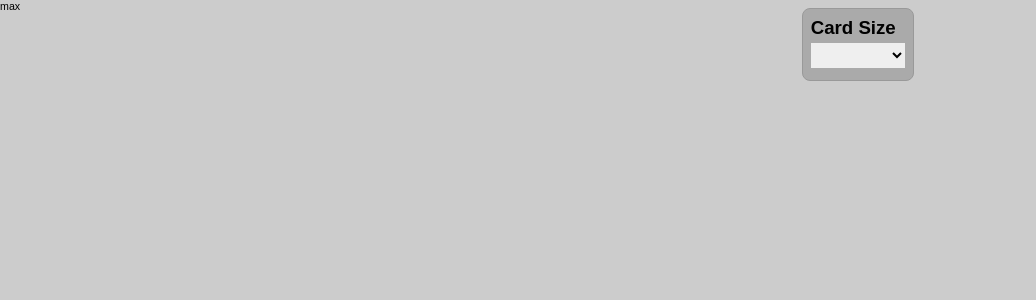
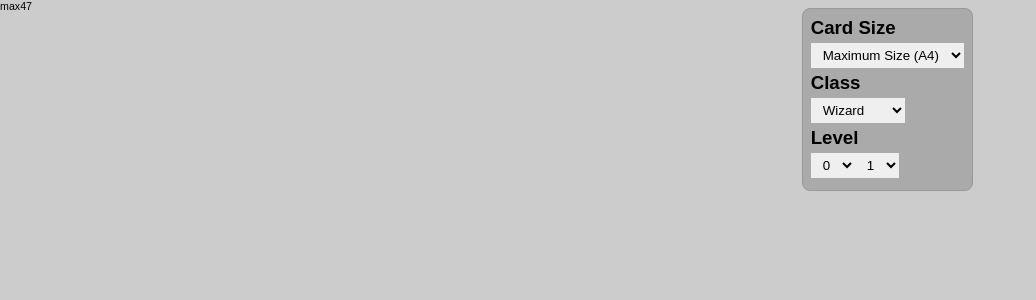
Before and after one commit to coffeepyros/spellcards, a React (Vite) app: page / in a window 1280 px wide. Shown: the top 300 px of the page, without its empty margins (0-1036 px from the left). Built offline with nearby package versions, Linux system fonts and the light colour scheme; a web font is replaced by a local one.

Commit message:
control panel as Component, working, next step: Context?

```diff
--- a/src/App.tsx
+++ b/src/App.tsx
@@ -2,13 +2,12 @@
 import type { Spelldata, CardSizeCss, FilterLevel } from "./types";
 import { data as srdData } from "./data"; // SRD spells
 import { customData } from "./customData"; // custom spells
+import { useState } from "react";
+import ControlPanel from "./components/ControlPanel";
 import { mdTransform } from "./utils"; // my own markdown -> html
-import { useState } from "react";
 import "./App.css";
-import ControlPanel from "./components/ControlPanel";
 
 const App = () => {
-  const data: Spelldata[] = srdData.concat(customData); // all spells
   const [cardSize, setCardSize] = useState<string>("max"); // "max" | "magic" | "tarot"
   const [cardSizeCssClass, setCardSizeCssClass] = useState<CardSizeCss>({
     cardSizePageCss: "page-maxsize",
@@ -18,17 +17,56 @@ const App = () => {
   const [classFilter, setClassFilter] = useState<string>("wizard");
   const [levelFilter, setLevelFilter] = useState<FilterLevel>({
     min: 0,
-    max: 0,
+    max: 1,
   });
+  const data: Spelldata[] = srdData.concat(customData); // all spells
+  const [spellsToDisplay, setSpellsToDisplay] = useState<Spelldata[]>(data);
+
+  const numOfPages: number = Math.ceil(
+    spellsToDisplay.length / cardSizeCssClass.cardsPerPage,
+  );
+
+  console.log(numOfPages);
+
+  function filterSpells() {
+    console.log("Filtering spells...");
+    const filteredSpells: Spelldata[] = data.filter(
+      (spell) =>
+        spell.classes != null &&
+        spell.classes.includes(classFilter) &&
+        spell.level != null &&
+        spell.level >= levelFilter.min &&
+        spell.level <= levelFilter.max,
+    );
+    // SORT SPELLS BY LEVEL - CANTRIPS FIRST, THEN SPELL NAME
+    filteredSpells.sort((a, b) => {
+      if (
+        a.level == null ||
+        b.level == null ||
+        a.spell_name == null ||
+        b.spell_name == null
+      )
+        return 0;
+      if (a.level < b.level) return -1;
+      if (a.level > b.level) return 1;
+      if (a.spell_name < b.spell_name) return -1;
+      if (a.spell_name > b.spell_name) return 1;
+      return 0;
+    });
+    setSpellsToDisplay(filteredSpells);
+  }
 
   return (
     <>
       {cardSize}
+      {numOfPages}
       <ControlPanel
         cardSize={cardSize}
         setCardSize={setCardSize}
         setCardSizeCssClass={setCardSizeCssClass}
+        classFilter={classFilter}
         setClassFilter={setClassFilter}
+        levelFilter={levelFilter}
         setLevelFilter={setLevelFilter}
       />
     </>
--- a/src/components/ControlPanel.scss
+++ b/src/components/ControlPanel.scss
@@ -35,6 +35,13 @@
         background-color: #00f6;
     }
 }
+.error {
+    font-size: 14pt;
+    font-weight: bold;
+    background-color: #ff8f8f;
+    color: #333;
+    padding: 0.25em;
+}
 @media print {
     #control-panel {
         display: none;
--- a/src/components/ControlPanel.tsx
+++ b/src/components/ControlPanel.tsx
@@ -1,44 +1,34 @@
 // DATA
 import type { CardSizeCss, FilterLevel } from "../types";
+import { charClasses } from "../customData";
 import "./ControlPanel.scss";
 
 type Props = {
-  // cardSize: string;
-  setCardSize: (p: string) => void;
-  setCardSizeCssClass: (p: object) => void;
-  setClassFilter: (p: string) => void;
-  setLevelFilter: (p: object) => void;
+  cardSize: string;
+  setCardSize: (state: string) => void;
+  setCardSizeCssClass: (state: CardSizeCss) => void;
+  classFilter: string;
+  setClassFilter: (state: string) => void;
+  levelFilter: FilterLevel;
+  setLevelFilter: (state: FilterLevel) => void;
 };
 
 const ControlPanel = ({
   setCardSize,
   setCardSizeCssClass,
+  classFilter,
   setClassFilter,
+  levelFilter,
   setLevelFilter,
 }: Props) => {
   // CONTROL PANEL
-  const charClasses: string[] = [
-    "",
-    "Artificer",
-    "Barbarian",
-    "Bard",
-    "Cleric",
-    "Druid",
-    "Fighter",
-    "Monk",
-    "Paladin",
-    "Ranger",
-    "Rogue",
-    "Sorcerer",
-    "Warlock",
-    "Wizard",
-  ];
 
-  function changeCardSizeHandler(event: Event) {
-    const target: HTMLSelectElement = event.currentTarget;
-    console.log("Card size changed!", target.value);
+  function changeCardSizeHandler(event: React.ChangeEvent) {
+    const changedSize: string = (event.currentTarget as HTMLSelectElement)
+      .value;
+    console.log("Card size changed!", changedSize);
 
-    switch (target.value) {
+    switch (changedSize) {
       case "max":
         setCardSize("max");
         setCardSizeCssClass({
@@ -66,15 +56,74 @@ const ControlPanel = ({
     }
   }
 
+  function filterClassHandler(event: React.ChangeEvent) {
+    const selectedClass: string = (event.currentTarget as HTMLSelectElement)
+      .value;
+    setClassFilter(selectedClass);
+  }
+
+  function filterLevelHandler(event: React.ChangeEvent) {
+    const target = event.currentTarget as HTMLSelectElement;
+    const selectedLevel: string = target.value;
+    const minOrMax: string = target.name;
+    setLevelFilter({ ...levelFilter, [minOrMax]: Number(selectedLevel) });
+  }
+
+  const levelOptions = ["", 0, 1, 2, 3, 4, 5, 6, 7, 8, 9].map(
+    (num: number | string) => (
+      <option key={num} value={num}>
+        {num}
+      </option>
+    ),
+  );
+
   return (
     <section id="control-panel">
-      <label htmlFor="">Card Size</label>
-      <select onChange={changeCardSizeHandler}>
+      <label htmlFor="card-size">Card Size</label>
+      <select id="card-size" onChange={changeCardSizeHandler}>
+        <option value="max">Maximum Size (A4)</option>
+        <option value="magic">Magic Card</option>
+        <option value="tarot">Tarot Card</option>
+      </select>
+
+      <label htmlFor="filter-class">Class</label>
+      <select
+        id="filter-class"
+        defaultValue={classFilter}
+        onChange={filterClassHandler}
+      >
         {charClasses.map((charClass) => (
-          <option value={charClass.toLocaleLowerCase()}>{charClass}</option>
+          <option
+            key={"option-" + charClass}
+            value={charClass.toLocaleLowerCase()}
+          >
+            {charClass}
+          </option>
         ))}
-        <option>Buh</option>
       </select>
+
+      <label htmlFor="filter-level-start">Level</label>
+      <select
+        id="filter-level-start"
+        name="min"
+        defaultValue={levelFilter.min}
+        onChange={filterLevelHandler}
+      >
+        {levelOptions}
+      </select>
+      <select
+        id="filter-level-end"
+        name="max"
+        defaultValue={levelFilter.max}
+        onChange={filterLevelHandler}
+      >
+        {levelOptions}
+      </select>
+      {levelFilter.min > levelFilter.max ? (
+        <p className="error">
+          Error! {levelFilter.min + " > " + levelFilter.max}
+        </p>
+      ) : null}
     </section>
   );
 };
--- a/src/customData.ts
+++ b/src/customData.ts
@@ -1,4 +1,21 @@
 import type { Spelldata } from "./types";
+
+export const charClasses: string[] = [
+  "",
+  "Artificer",
+  "Barbarian",
+  "Bard",
+  "Cleric",
+  "Druid",
+  "Fighter",
+  "Monk",
+  "Paladin",
+  "Ranger",
+  "Rogue",
+  "Sorcerer",
+  "Warlock",
+  "Wizard",
+];
 
 export const customData: Spelldata[] = [
   {
--- a/src/main.ts
+++ b/src/main.ts
@@ -215,12 +215,13 @@ controlElement.append(
 if (app) app.append(controlElement);
 
 const sizeSelect = document.querySelector<HTMLSelectElement>("#card-size");
-sizeSelect &&
+if (sizeSelect) {
   sizeSelect.addEventListener("change", (e) => {
     const target = e.currentTarget as HTMLSelectElement;
     if (e.currentTarget) cardSize = target.value;
     render();
   });
+}
 
 // INIT
 render();
```
Also changed, not shown: 1 other file (tests, documents, lock files or other folders).
